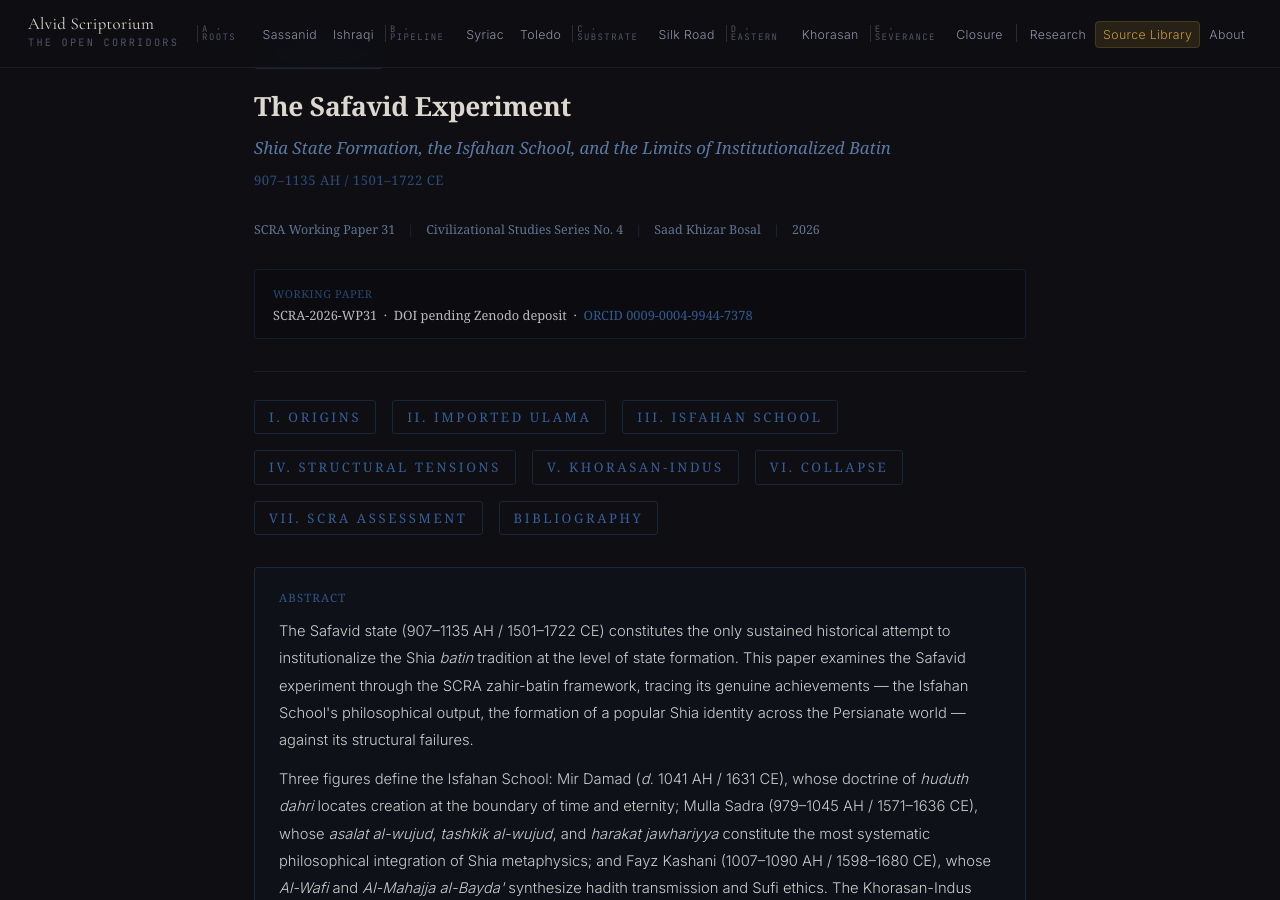
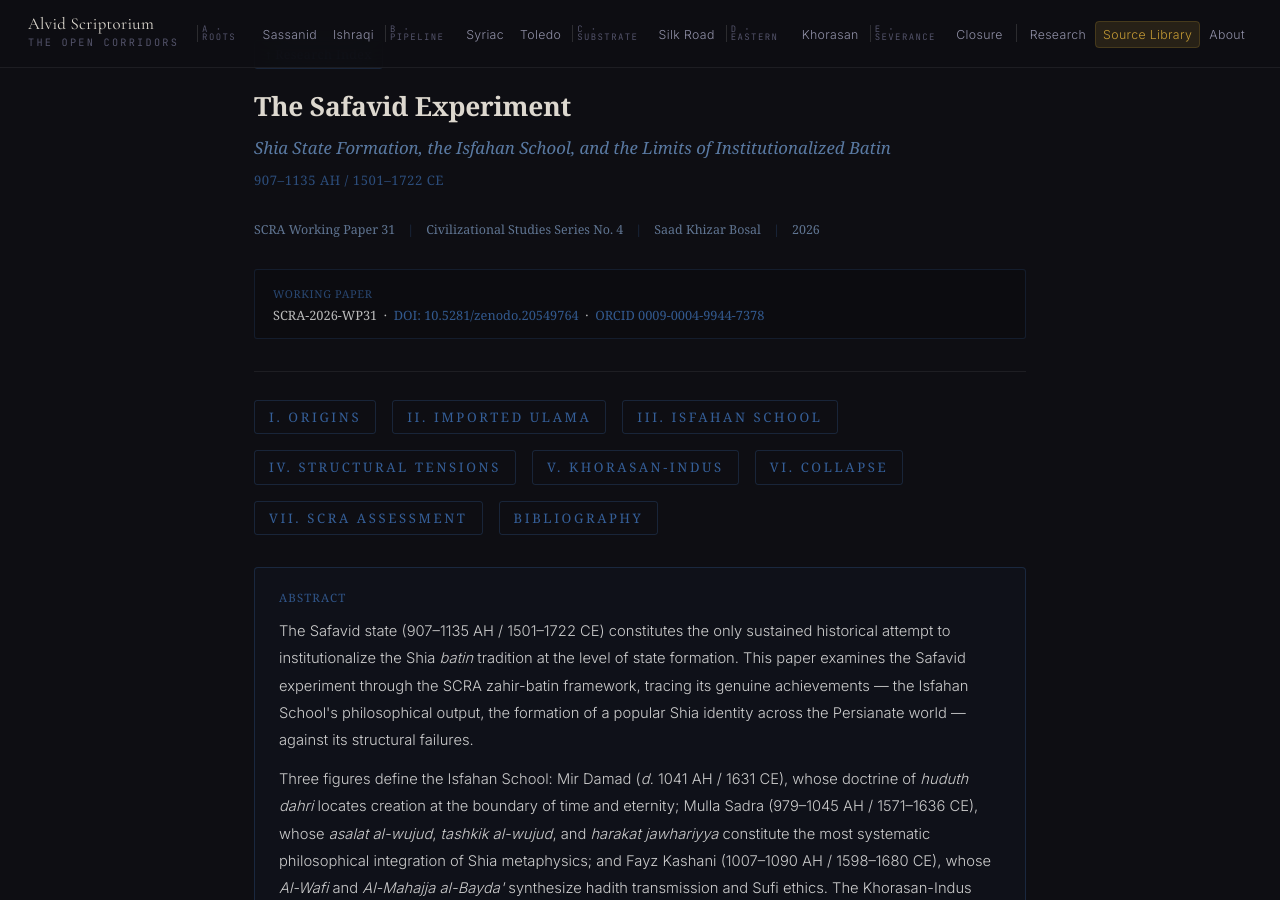
Before and after one commit to Political-Theology-Archive/geopolitical-synthesis, a Jekyll site: the page built from research/safavid-experiment/index.html, in a window 1280 px wide and 900 px high. Built offline with Jekyll 4.4.1, drawn with Linux system fonts in a browser that asks for light colours; some of the changed text lies outside the part shown.

Commit message:
WP-31: Safavid Experiment — Zenodo DOI 10.5281/zenodo.20549764
- safavid-experiment/index.html: replace DOI placeholder with live link
  (header DOI block + print citation + schema.org sameAs/identifier)
- research/index.html: replace DOI-pending span with Research Page +
  DOI + Zenodo Permanent Record links for WP-31

Co-Authored-By: Claude Sonnet 4.6 <noreply@anthropic.com>

```diff
--- a/research/index.html
+++ b/research/index.html
@@ -876,7 +876,9 @@ description: "Academic working papers from the Sacred Civilization Research Arch
       Key sources: Mulla Sadra, Al-Asfar al-Arba'a · Fayz Kashani, Al-Wafi · Mir Damad, Al-Qabasat · Al-Karaki, Rasa'il · Dara Shikoh, Majma' al-Bahrayn · Arjomand, Shadow of God (Chicago, 1984) · Babayan, Mystics, Monarchs and Messiahs (Harvard, 2002) · Corbin, En Islam iranien (Gallimard, 1971) · Savory, Iran under the Safavids (Cambridge, 1980) · Rizvi, Mulla Sadra (2007)
     </p>
     <p style="margin:0 0 6px;font-family:'JetBrains Mono',monospace;font-size:9px;letter-spacing:0.14em;">
-      <span style="color:rgba(70,130,210,0.5);font-style:italic;">DOI pending Zenodo deposit &nbsp;·&nbsp; SCRA-2026-WP31</span>
+      <a href="{{ '/research/safavid-experiment/' | relative_url }}" style="color:rgba(70,130,210,0.8);margin-right:14px;">Research Page ↗</a>
+      <a href="https://doi.org/10.5281/zenodo.20549764" target="_blank" rel="noopener" style="color:rgba(25,175,95,0.8);margin-right:14px;">DOI: 10.5281/zenodo.20549764</a>
+      <a href="https://zenodo.org/records/20549764" target="_blank" rel="noopener" style="color:rgba(160,150,130,0.55);">Zenodo Permanent Record &#8599;</a>
     </p>
     <p style="margin:0;font-family:'JetBrains Mono',monospace;font-size:9px;letter-spacing:0.14em;color:rgba(160,150,130,0.4);font-style:italic;">
       SSRN Submission Forthcoming (Shia Studies / Islamic Intellectual History / Civilizational Analysis) &nbsp;·&nbsp; SCRA Civilizational Studies Series No. 4
--- a/research/safavid-experiment/index.html
+++ b/research/safavid-experiment/index.html
@@ -40,7 +40,13 @@ permalink: /research/safavid-experiment/
         "@type": "PublicationVolume",
         "name": "SCRA Civilizational Studies Series"
       },
-      "url": "https://alvidscriptorium.com/research/safavid-experiment/"
+      "url": "https://alvidscriptorium.com/research/safavid-experiment/",
+      "sameAs": "https://doi.org/10.5281/zenodo.20549764",
+      "identifier": {
+        "@type": "PropertyValue",
+        "propertyID": "DOI",
+        "value": "10.5281/zenodo.20549764"
+      }
     },
     {
       "@type": "BreadcrumbList",
@@ -113,7 +119,9 @@ permalink: /research/safavid-experiment/
   <!-- DOI block (placeholder until Zenodo upload) -->
   <div style="background:rgba(0,0,0,0.12);border:1px solid rgba(70,130,210,0.15);border-radius:3px;padding:12px 18px;margin-bottom:32px;font-size:0.8rem;font-family:'Georgia',serif;">
     <span style="color:rgba(70,130,210,0.5);letter-spacing:0.06em;text-transform:uppercase;font-size:0.68rem;">Working Paper</span><br>
-    <span style="color:var(--text-secondary,#bbb);">SCRA-2026-WP31 &nbsp;·&nbsp; DOI pending Zenodo deposit &nbsp;·&nbsp; </span>
+    <span style="color:var(--text-secondary,#bbb);">SCRA-2026-WP31 &nbsp;·&nbsp; </span>
+    <a href="https://doi.org/10.5281/zenodo.20549764" target="_blank" rel="noopener" style="color:rgba(70,130,210,0.65);text-decoration:none;">DOI: 10.5281/zenodo.20549764</a>
+    <span style="color:var(--text-secondary,#bbb);"> &nbsp;·&nbsp; </span>
     <a href="https://orcid.org/0009-0004-9944-7378" style="color:rgba(70,130,210,0.65);text-decoration:none;">ORCID 0009-0004-9944-7378</a>
   </div>
 
@@ -808,7 +816,10 @@ permalink: /research/safavid-experiment/
     Bosal, Saad Khizar. "The Safavid Experiment: Shia State Formation, the Isfahan School, and the Limits
     of Institutionalized Batin (907–1135 AH / 1501–1722 CE)." SCRA Civilizational Studies Series No. 4.
     Sacred Civilization Research Archive (SCRA), 2026.<br>
-    DOI pending Zenodo deposit &nbsp;·&nbsp;
+    <a href="https://doi.org/10.5281/zenodo.20549764" target="_blank" rel="noopener" style="color:rgba(70,130,210,0.65);text-decoration:none;">DOI: 10.5281/zenodo.20549764</a>
+    &nbsp;·&nbsp;
+    <a href="https://zenodo.org/records/20549764" target="_blank" rel="noopener" style="color:rgba(70,130,210,0.65);text-decoration:none;">Zenodo ↗</a>
+    &nbsp;·&nbsp;
     <a href="https://orcid.org/0009-0004-9944-7378" style="color:rgba(70,130,210,0.65);text-decoration:none;">
       ORCID 0009-0004-9944-7378
     </a>
```
